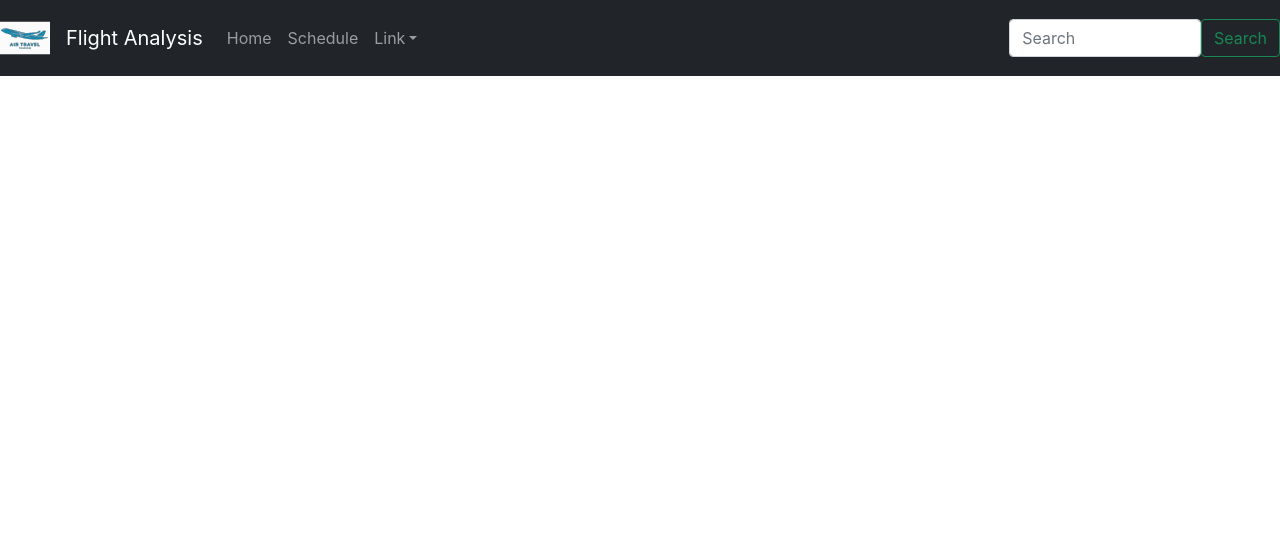
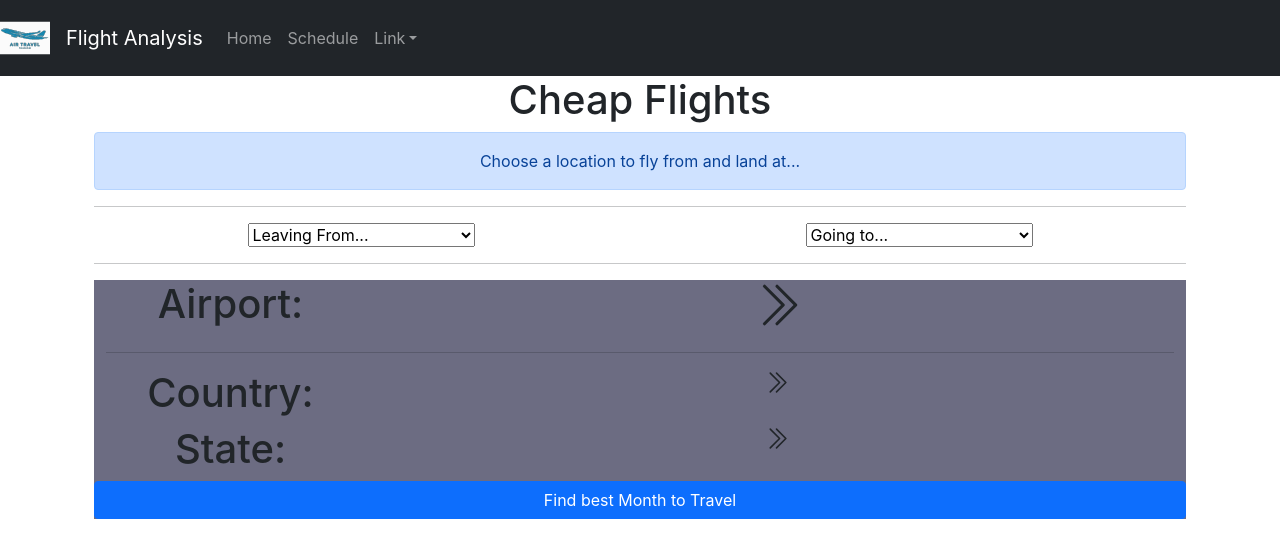
Before and after one commit to PyaeNaing/Mthree-Cap-Stone, a React (Create React App) app in the folder client/: page /cheapFlights in a window 1280 px wide. Shown: the top 558 px of the page. Built offline with nearby package versions, Linux system fonts and the light colour scheme; the HTML template or start-up script is replaced by a standard one.

Commit message:
CSS changes

```diff
--- a/client/src/App.js
+++ b/client/src/App.js
@@ -5,6 +5,9 @@ import Navigation from "./components/Navigation"
 
 import { BrowserRouter } from "react-router-dom";
 import { Switch, Route } from "react-router-dom";
+import SchedulePage from "./pages/SchedulePage";
+import CheapFlightsPage from "./pages/CheapFlightsPage";
+import BestTimePage from "./pages/BestTimePage";
 
 class App extends Component {
   render() {
@@ -12,8 +15,11 @@ class App extends Component {
       <BrowserRouter>
         <Navigation />
         <Switch>
+          <Route exact path="/schedule" component={SchedulePage} />
           <Route exact path="/" component={HomePage} />
           <Route exact path="/about" component={AboutPage} />
+          <Route exact path="/cheapFlights" component={CheapFlightsPage} />
+          <Route exact path="/bestTime" component={BestTimePage} />
         </Switch>
       </BrowserRouter>
     );
--- a/client/src/components/FlightForm.js
+++ b/client/src/components/FlightForm.js
@@ -5,6 +5,7 @@ import Container from "react-bootstrap/Container";
 import Col from "react-bootstrap/Col";
 import Row from "react-bootstrap/Row";
 import Jumbotron from 'react-bootstrap/Jumbotron'
+import Alert from 'react-bootstrap/Alert';
 
 import { BsChevronDoubleRight } from "react-icons/bs";
 
@@ -32,6 +33,9 @@ class FlightForm extends Component {
     render() {
         return (
             <Container fluid>
+                {(this.state.to < 0 || this.state.from < 0) && <Alert variant="primary">
+                    Choose a location to fly from and land at...
+                </Alert>}
                 <form>
                     <hr />
                     <Row>
@@ -66,6 +70,9 @@ class FlightForm extends Component {
                     <Container>
                         <Row>
                             <Col>
+                                <h1>Airport:</h1>
+                            </Col>
+                            <Col>
                                 <h1>{(this.state.from >= 0) ? this.props.data[this.state.from].PlaceName : ""}</h1>
                             </Col>
                             <Col>
@@ -80,6 +87,9 @@ class FlightForm extends Component {
 
                         <Row>
                             <Col>
+                                <h1>Country:</h1>
+                            </Col>
+                            <Col>
                                 <h3>{(this.state.from >= 0) ? this.props.data[this.state.from].CountryName : ""}</h3>
                             </Col>
                             <Col>
@@ -93,6 +103,9 @@ class FlightForm extends Component {
 
 
                         <Row>
+                            <Col>
+                                <h1>State:</h1>
+                            </Col>
                             <Col>
                                 <h3>{(this.state.from >= 0) ? this.props.data[this.state.from].RegionId : ""}</h3>
                             </Col>
--- a/client/src/components/Navigation.js
+++ b/client/src/components/Navigation.js
@@ -26,17 +26,17 @@ const Navigation = () => {
                     navbarScroll
                 >
                     <Nav.Link href="/">Home</Nav.Link>
-                    <Nav.Link href="#action2">Schedule</Nav.Link>
+                    <Nav.Link href="/schedule">Schedule</Nav.Link>
                     <NavDropdown title="Link" id="navbarScrollingDropdown">
-                        <NavDropdown.Item href="#action3">Cheap flights</NavDropdown.Item>
-                        <NavDropdown.Item href="#action4">Best time to travel</NavDropdown.Item>
+                        <NavDropdown.Item href="/cheapFlights">Cheap flights</NavDropdown.Item>
+                        <NavDropdown.Item href="/bestTime">Best time to travel</NavDropdown.Item>
                         <NavDropdown.Divider />
                         <NavDropdown.Item href="/about">About</NavDropdown.Item>
                     </NavDropdown>
 
                 </Nav>
 
-                <Form className="d-flex" style={{marginLeft: "55%"}} >
+                {/* <Form className="d-flex" style={{marginLeft: "0%", width: "25%"}} >
                     <FormControl
                         type="search"
                         placeholder="Search"
@@ -44,7 +44,7 @@ const Navigation = () => {
                         aria-label="Search"
                     />
                     <Button variant="outline-success">Search</Button>
-                </Form>
+                </Form> */}
             </Navbar.Collapse>
                 </Navbar>
     )
--- a/client/src/components/Pagination.js
+++ b/client/src/components/Pagination.js
@@ -14,11 +14,11 @@ const Pagination = ({ postsPerPage, totalPosts, paginate}) => {
             <ul className='pagination'>
                 {pageNumber.map(number => (
                     <li key={number} className='page-item'>
-                        <a onClick={() =>{
+                        <button onClick={() =>{
                             paginate(number);
-                        }} href="!#" className='page-link'>
+                        }}  className='page-link'>
                             {number}
-                        </a>
+                        </button>
                     </li>
                 ))}
             </ul>
--- a/client/src/pages/AboutPage.js
+++ b/client/src/pages/AboutPage.js
@@ -1,11 +1,29 @@
-import React, {Component} from 'react';
+import React, { Component } from 'react';
 
 class AboutPage extends Component {
 
     render() {
         return (
-            <div>
-                <h1>About Page</h1>
+            <div className="container" style={{backgroundColor: "#6c6c82", padding: "10px", height: "100vh"}}>
+                <div className="text-center" style={{ backgroundColor: "#ffffff" }}>
+                    <h1>About Page</h1>
+
+                    <p>
+                        Our application provides the user with an interface to find and track cost-effective flights to and from any two locations.
+                </p>
+
+                    <p>
+                        We took advantage of a useful API for our data named <i>SkyScanner Flight Search API</i>.
+                </p>
+
+                    <p>
+                        This API provides us with information about all different flights from accross the globe.
+                </p>
+
+                    <p>
+                        This allowed us to create an easy-to-use interface to show you flights and their dates to make your next vacation or business flight easier to plan!
+                </p>
+                </div>
             </div>
         )
     }
--- /dev/null
+++ b/client/src/pages/BestTimePage.js
@@ -0,0 +1,11 @@
+import React from 'react'
+
+const BestTimePage = () => {
+    return(
+        <div className="container text-center">
+            <h1>Best Time To Travel</h1>
+        </div>
+    )
+}
+
+export default BestTimePage;
--- /dev/null
+++ b/client/src/pages/CheapFlightsPage.js
@@ -0,0 +1,36 @@
+import React, { useState } from 'react'
+import FlightForm from '../components/FlightForm';
+
+const CheapFlightsPage = () => {
+
+    const [places, setPlaces] = useState(
+        [
+            {
+                "PlaceId": "JFK-sky",
+                "PlaceName": "New York John F. Kennedy",
+                "CountryId": "US-sky",
+                "RegionId": "NY",
+                "CityId": "NYCA-sky",
+                "CountryName": "United States",
+            },
+            {
+                "PlaceId": "LAX-sky",
+                "PlaceName": "Los Angeles International",
+                "CountryId": "US-sky",
+                "RegionId": "CA",
+                "CityId": "LAXA-sky",
+                "CountryName": "United States",
+            },
+        ]
+    )
+
+    return(
+        <div className="container text-center">
+            <h1>Cheap Flights</h1>
+
+            <FlightForm data={places}/>
+        </div>
+    )
+}
+
+export default CheapFlightsPage;
--- /dev/null
+++ b/client/src/pages/SchedulePage.js
@@ -0,0 +1,13 @@
+import React from 'react';
+
+const SchedulePage = () => {
+
+    return (
+        <div className="container text-center">
+            <h1>Schedule Page</h1>
+        </div>
+    )
+
+}
+
+export default SchedulePage;
```
